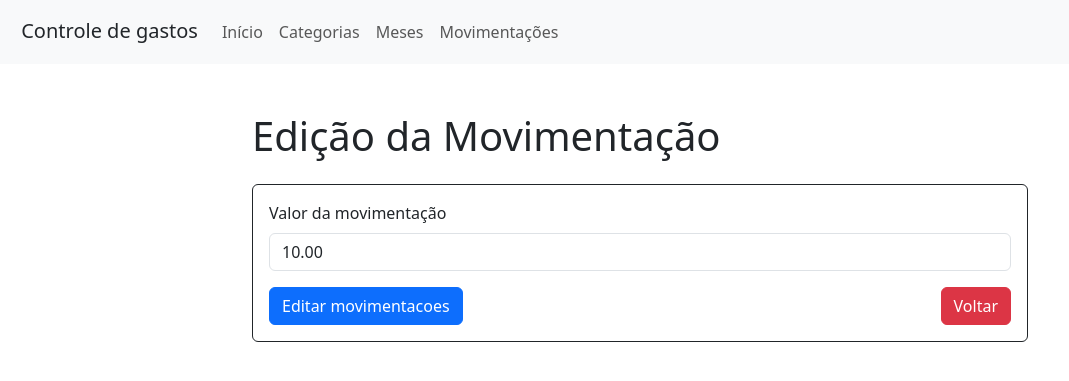
After one commit to viniGualt/controle_de_gastos, a PHP site: page /edit_movimentacao.php?id=1 in a window 1280 px wide. The commit adds this page. Shown: the top 381 px of the page, without its empty margins (0-1069 px from the left). Run offline with PHP 8.4, Linux system fonts and the light colour scheme; tables that the repository leaves empty hold one stand-in row (values such as "Sample post").

Commit message:
Iniciado edit

```diff
--- /dev/null
+++ b/edit_movimentacao.php
@@ -0,0 +1,61 @@
+<?php
+session_start();
+require_once('conexao.php');
+
+$movimentacoes = [];
+
+if (!isset($_GET['id']) || empty($_GET['id'])) {
+    header('Location: movimentacoes.php');
+} else {
+    $id_movimentacoes = mysqli_real_escape_string($conn, $_GET['id']);
+    $sql = "SELECT * FROM movimentacoes WHERE id = '{$id_movimentacoes}'";
+    $query = mysqli_query($conn, $sql);
+
+    if (mysqli_num_rows($query) > 0) {
+        $movimentacoes = mysqli_fetch_array($query);
+    } else {
+        echo "Movimentações não encontrada no banco de dados.";
+        exit();
+    }
+}
+?>
+
+<!DOCTYPE html>
+<html lang="pt-BR">
+
+<head>
+    <meta charset="UTF-8">
+    <meta name="viewport" content="width=device-width, initial-scale=1.0">
+    <title>Controle de Finanças - Movimentações</title>
+    <link href="https://cdn.jsdelivr.net/npm/bootstrap@5.3.0/dist/css/bootstrap.min.css" rel="stylesheet">
+</head>
+
+<body>
+    <?php include 'navbar.php';?>
+    <div class="container mt-5" style="max-width: 800px; margin: 0 auto;">
+        <h1 class="mb-4">Edição da Movimentação</h1>
+        <?php if (!empty($movimentacoes)): ?>
+            <form action="acoes_movimentacoes.php" method="POST">
+                <input type="hidden" name="id_movimentacao  " value="<?= $movimentacoes['id']; ?>">
+                <div class="card mb-4 border border-dark">
+                    <div class="card-body">
+                        <div class="mb-3">
+                            <label for="valor_movimentacao" class="form-label">Valor da movimentação</label>
+                            <input type="text" id="valor_movimentacao" name="valor_movimentacao" class="form-control" value="<?= $movimentacoes['valor'] ?>" required>
+                        </div>
+                        <button type="submit" name="edit_movimentacao" class="btn btn-primary">Editar movimentacoes</button>
+                        <a href="movimentacoes.php" class="btn btn-danger float-end">Voltar</a>
+                    </div>
+                </div>
+            </form>
+        <?php else: ?>
+            <div class="alert alert-warning alert-dismissible fade show" role="alert">
+                Movimentação não encontrada.
+                <button type="button" class="btn-close" data-bs-dismiss="alert" aria-label="Close"></button>
+            </div>
+        <?php endif; ?>
+    </div>
+    <script src="https://cdn.jsdelivr.net/npm/bootstrap@5.3.0/dist/js/bootstrap.bundle.min.js"></script>
+</body>
+
+</html>
--- a/financas.php
+++ b/movimentacoes.php
@@ -68,10 +68,10 @@ $movimentacoes = mysqli_query($conn, $sql);
                             <td><?php echo $movimentacao['descricao']; ?></td>
                             <td>
                                 <div class="d-flex align-items-center gap-2">
-                                    <a href="edit_mes.php?id=<?= $movimentacao['id'] ?>" class="btn btn-warning btn-sm">
+                                    <a href="edit_movimentacao.php?id=<?= $movimentacao['id'] ?>" class="btn btn-warning btn-sm">
                                         <i class="bi bi-pencil-fill"></i>Editar</a>
-                                    <form action="acoes_mes.php" method="POST" class="d-inline">
-                                        <button onclick="return confirm('Tem certeza que deseja excluir?')" name="delete_mes" type="submit" value="<?= $movimentacao['id']; ?>" class="btn btn-danger btn-sm">
+                                    <form action="acoes_movimentacao.php" method="POST" class="d-inline">
+                                        <button onclick="return confirm('Tem certeza que deseja excluir?')" name="delete_movimentacao" type="submit" value="<?= $movimentacao['id']; ?>" class="btn btn-danger btn-sm">
                                             <i class="bi bi-trash-fill"></i>Excluir
                                         </button>
                                     </form>
--- a/navbar.php
+++ b/navbar.php
@@ -16,7 +16,7 @@
                         <a class="nav-link" href="meses.php">Meses</a>
                     </li>
                     <li class="nav-item">
-                        <a class="nav-link" href="financas.php">Movimentações</a>
+                        <a class="nav-link" href="movimentacoes.php">Movimentações</a>
                     </li>
                 </ul>
             </div>
```
Also changed, not shown: acoes.php (added, +45 -0 lines), src/contabilidade (1).sql (renamed from src/contabilidade.sql).
